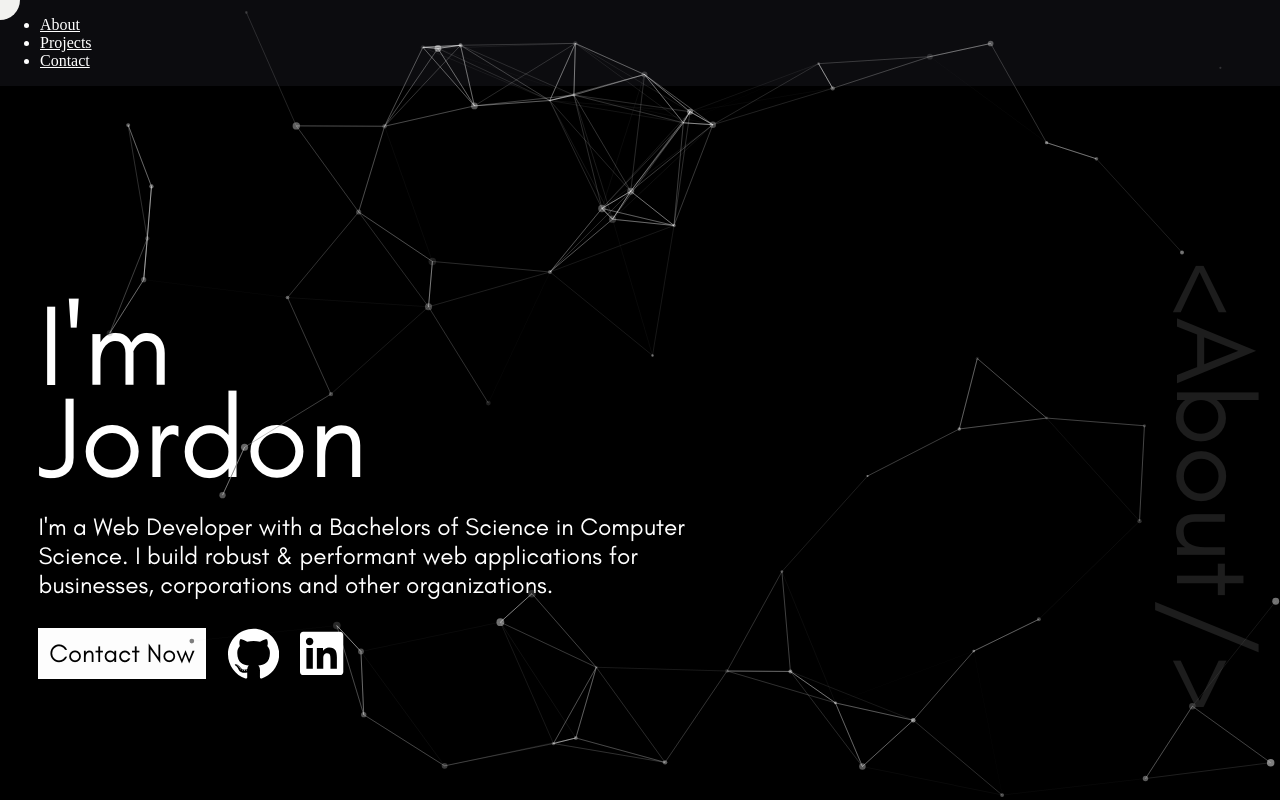
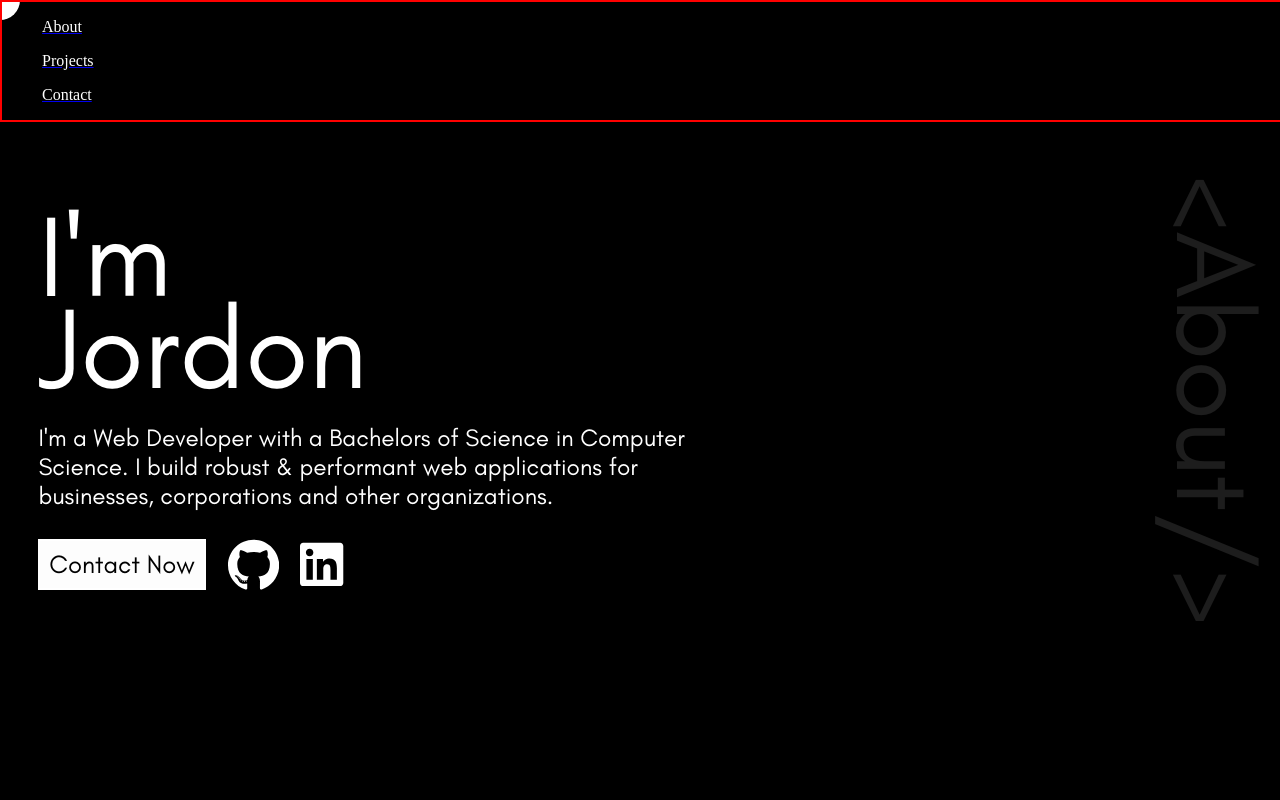
Before and after one commit to JordBant/PortfolioWebsite, a React (Vite) app: page / in a window 1280 px wide. Before the commit this address led to /contact. Shown: the top 800 px of the page. Built offline with nearby package versions, Linux system fonts and the light colour scheme.

Commit message:
Creating navbar

```diff
--- a/src/components/CustomCursor/CustomCursor.scss
+++ b/src/components/CustomCursor/CustomCursor.scss
@@ -19,7 +19,7 @@
     position: fixed;
     transform: translate(-50%, -50%);
     pointer-events: none;
-    z-index: 99999;
+    z-index: 9999;
     mix-blend-mode: difference;
     transition: all 150ms ease;
     pointer-events: none;
--- a/src/components/Navbar/Navbar.scss
+++ b/src/components/Navbar/Navbar.scss
@@ -1,7 +1,28 @@
 @use '../../styles/partials/index' as util;
 
-nav > ul{
-   li > a{
-        color: white
+.header-menu {
+    @include util.size(100vw, auto, 0, 0);
+
+    position: fixed;
+    border: 2px solid red;
+    z-index: 99995;
+}
+
+.navbar {
+    z-index: 99999;
+    text-decoration: none;
+    list-style: none;
+    mix-blend-mode: difference;
+
+    .nav-option {
+        list-style: none;
+        text-decoration: none;
+        color: white;
+        mix-blend-mode: difference;
     }
 }
+
+.navbar > ul {
+    list-style: none;
+    z-index: 99998;
+}
--- a/src/components/Navbar/Navbar.tsx
+++ b/src/components/Navbar/Navbar.tsx
@@ -4,22 +4,27 @@ import "./Navbar.scss";
 
 export const Navbar = () => {
   return (
-    <nav>
+    <header className="header-menu">
+      <nav className="navbar">
         <ul>
           {PAGE_TITLES.map((title, idx) => {
             const endpoint = title === "About" ? "/" : `${title.toLowerCase()}`;
             return (
               <li
                 key={`00${idx}--nav-item`}
+                style={{ textDecoration: "none" }}
                 onClick={() => {
                   document.getElementById(`#${endpoint}`)?.scrollIntoView({ behavior: "smooth" });
                 }}
               >
-              <Link to={endpoint}>{title}</Link>
+                <Link to={endpoint}>
+                  <p className="nav-option">{title}</p>
+                </Link>
               </li>
             );
           })}
         </ul>
       </nav>
+    </header>
   );
 };
--- a/src/layouts/SidebarNavCard/SidebarNavCard.tsx
+++ b/src/layouts/SidebarNavCard/SidebarNavCard.tsx
@@ -3,7 +3,10 @@ import { Icon } from "../../components";
 import { SidebarNavCardProps } from "./SidebarNavCard.types";
 import { SidebarOptions } from "./partials/SidebarOptions";
 import "./SidebarNavCard.scss";
-
+/**
+ * Card layout with background image of project to
+ * display
+ */
 export const SidebarNavCard: FC<SidebarNavCardProps> = ({
   projectName = "Project Name",
   classNames = "",
--- a/src/pages/About/About.tsx
+++ b/src/pages/About/About.tsx
@@ -3,18 +3,21 @@ import { Icon } from "../../components";
 import { SideTitlePage } from "../../layouts/SideTitlePage/SideTitlePage";
 import "./About.scss";
 import { MyParticles } from "../../components/MyParticles/MyParticles";
+import { Navbar } from "../../components/Navbar/Navbar";
 
 // type Props = {};
 
 export const About: FC = () => {
   return (
     <SideTitlePage pageTitle="About" pageId="about" classNames="about-body-container">
+      <>
+        <Navbar />
         <div className="about_body">
-        <MyParticles />
+          {/* <MyParticles /> */}
           <h1 className="about_salutations"> I'm Jordon </h1>
           <p className="about_body_text">
-          I'm a Web Developer with a Bachelors of Science in Computer Science. I build robust & performant web
-          applications for businesses, corporations and other organizations.
+            I'm a Web Developer with a Bachelors of Science in Computer Science. I build robust & performant
+            web applications for businesses, corporations and other organizations.
           </p>
           <div className="calls-to-action">
             <button
@@ -33,6 +36,7 @@ export const About: FC = () => {
             </a>
           </div>
         </div>
+      </>
       {/* <a href="https://vitejs.dev" target="_blank">
         <img src={viteLogo} className="logo" alt="Vite logo" />–
       </a>
--- a/src/pages/SamePageLayout.tsx
+++ b/src/pages/SamePageLayout.tsx
@@ -1,7 +1,6 @@
 import { About, Contact, Projects } from ".";
 import React, { useEffect, useRef } from "react";
 import { useLocation, useNavigate } from "react-router-dom";
-import { Navbar } from "../components/Navbar/Navbar";
 import { SkillCarouselCrawl } from "../components";
 import { CustomCursor } from "../components/CustomCursor/CustomCursor";
 
@@ -66,18 +65,17 @@ export const SamePageLayout = () => {
 
   return (
     <>
-      <Navbar />
       <CustomCursor />
-      <div ref={aboutRef}>
+      <section ref={aboutRef}>
         <About />
-      </div>
+      </section>
       <SkillCarouselCrawl />
-      <div ref={projectsRef}>
+      <section ref={projectsRef}>
         <Projects />
-      </div>
-      <div ref={contactRef}>
+      </section>
+      <section ref={contactRef}>
         <Contact />
-      </div>
+      </section>
     </>
   );
 };
```
Lines whose indentation alone changed are shown as unchanged.
